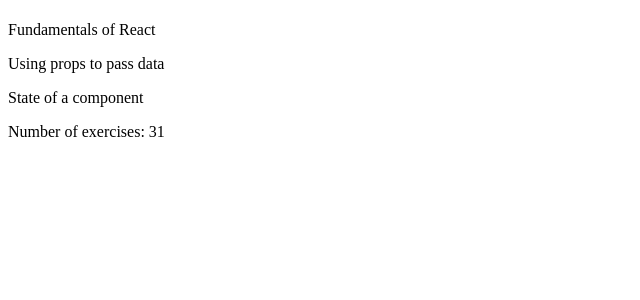
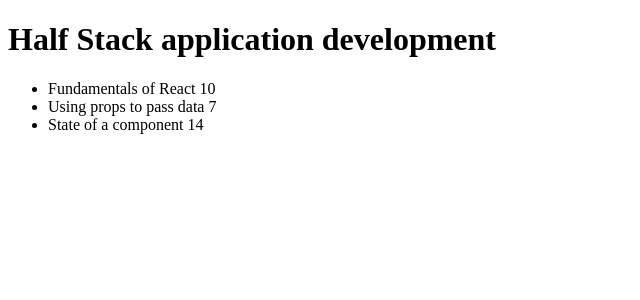
Before and after one commit to justyoberg/courseinfo, a React (Create React App) app: page / in a window 1280 px wide. Shown: the top 300 px of the page, without its empty margins (0-640 px from the left). Built offline with nearby package versions, Linux system fonts and the light colour scheme.

Commit message:
Finished exercise 2.1

```diff
--- a/src/App.js
+++ b/src/App.js
@@ -1,33 +1,29 @@
-import Header from './Header'
-import Content from './Content'
-import Total from './Total'
+import Course from './components/Course'
 
 const App = () => {
-  const course =  {
+  const course = {
+    id: 1,
     name: 'Half Stack application development',
     parts: [
       {
         name: 'Fundamentals of React',
-        exercises: 10
+        exercises: 10,
+        id: 1
       },
       {
         name: 'Using props to pass data',
-        exercises: 7
+        exercises: 7,
+        id: 2
       },
       {
         name: 'State of a component',
-        exercises: 14
+        exercises: 14,
+        id: 3
       }
-    ],
+    ]
   }
 
-  return (
-    <div>
-      <Header course={course} />
-      <Content parts={course.parts} />
-      <Total parts={course.parts} />
-    </div>
-  )
+  return <Course course={course} />
 }
 
 export default App
--- a/src/Content.js
+++ /dev/null
@@ -1,15 +0,0 @@
-const Part = (props) => {
-  return <p>{props.name} {props.exercise}</p>
-}
-
-const Content = ({ parts }) => {
-  return (
-    <div>
-      {parts.map((part, i) =>
-        <Part name={part.name} key={i} exercise={part.exercise}/>
-      )}
-    </div>
-  )
-}
-
-export default Content
--- a/src/Total.js
+++ /dev/null
@@ -1,9 +0,0 @@
-const Total = ({ parts }) => {
-  return (
-    <p>
-      Number of exercises: {parts.reduce((a, b) => a + b.exercises, 0)}
-    </p>
-  )
-}
-
-export default Total
--- /dev/null
+++ b/src/components/Content.jsx
@@ -0,0 +1,5 @@
+const Content = ({ parts }) => {
+  return parts.map(part => <li key={part.id}>{part.name} {part.exercises}</li>)
+}
+
+export default Content
--- /dev/null
+++ b/src/components/Course.jsx
@@ -0,0 +1,17 @@
+import Header from './Header'
+import Content from './Content'
+
+const Course = ({ course }) => {
+const {id, name, parts} = course
+
+return (
+  <div>
+    <Header key={id} name={name} />
+    <ul>
+      <Content parts={parts} />
+    </ul>
+  </div>
+  )
+}
+
+export default Course
--- a/src/Header.js
+++ b/src/components/Header.jsx
@@ -1,7 +1,5 @@
 const Header = (props) => {
-  return (
-    <h1>{props.name}</h1>
-  )
+  return <h1>{props.name}</h1>
 }
 
 export default Header
```
